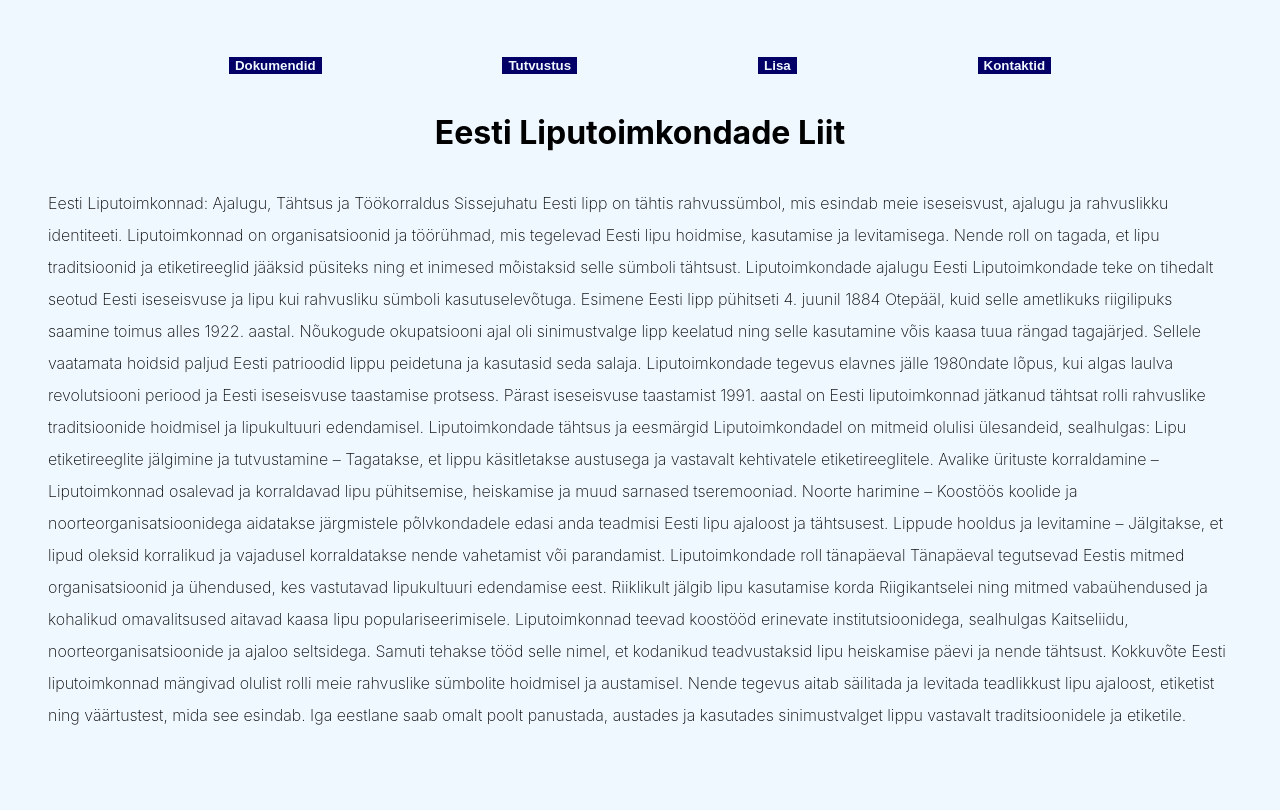
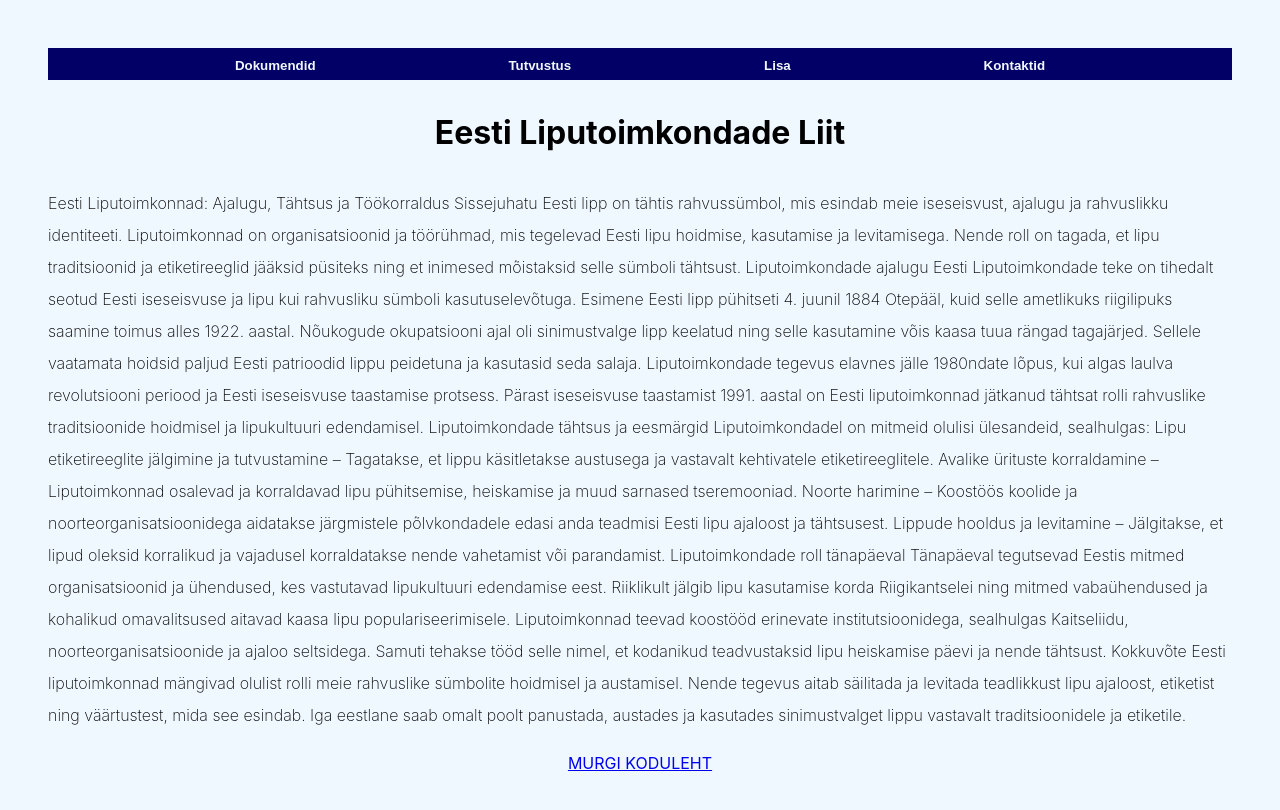
Before and after one commit to originaldreamer/ell.ee, a React (Vite) app: page / in a window 1280 px wide. Shown: the top 810 px of the page. Built offline with nearby package versions, Linux system fonts and the light colour scheme.

Commit message:
mingi kiri

```diff
--- a/src/App.jsx
+++ b/src/App.jsx
@@ -66,7 +66,9 @@ Eesti liputoimkonnad mängivad olulist rolli meie rahvuslike sümbolite hoidmise
       <section></section>
       <article></article>
       <aside></aside>
-      <footer></footer>
+      <footer>
+        <a href = "https://www.murg.ee/">MURGI KODULEHT</a>
+      </footer>
     </body>
     </>
   )
--- a/src/index.css
+++ b/src/index.css
@@ -20,10 +20,7 @@ nav ul{
   list-style: none;
   padding: 0;
   margin: 0;
-}
-
-.your-class {
-  height: 2%;
+  height: 5%;
   background-color: #020066;
 }
 
```
